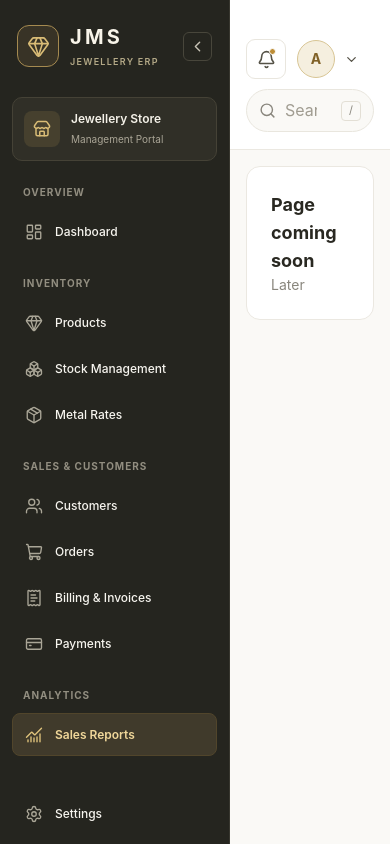
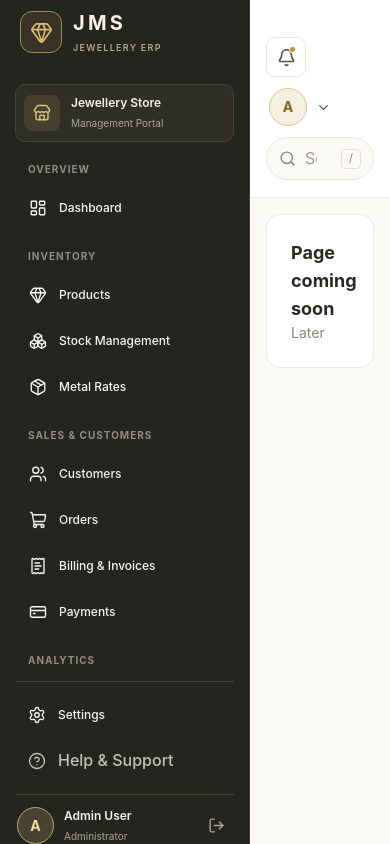
Before and after one commit to im-nilesh-dada/jewellery-management-frontend, a React (Vite) app: page /reports in a window 390 px wide. Built offline with nearby package versions, Linux system fonts and the light colour scheme.

Commit message:
feat: enhance sidebar functionality with expandable/collapsible feature and improve layout responsiveness

```diff
--- a/src/App.jsx
+++ b/src/App.jsx
@@ -1,4 +1,5 @@
-import { Routes, Route, Navigate } from "react-router-dom";
+import { useState } from "react";
+import { Routes, Route } from "react-router-dom";
 
 import Sidebar from "./components/Common/Sidebar";
 import Topbar from "./components/Common/Topbar";
@@ -8,16 +9,31 @@ import Dashboard from "./pages/Dashboard";
 import Products from "./pages/Products";
 import Inventory from "./pages/Inventory";
 import MetalRates from "./pages/MetalRates";
-import Customers from "./pages/Customers"
+import Customers from "./pages/Customers";
 
 function AppLayout() {
+  const [sidebarExpanded, setSidebarExpanded] = useState(false);
+
   return (
     <div className="min-h-screen bg-[#faf9f6]">
-      {/* Fixed sidebar */}
-      <Sidebar />
+      <Sidebar
+        expanded={sidebarExpanded}
+        onMouseEnter={() => setSidebarExpanded(true)}
+        onMouseLeave={() => setSidebarExpanded(false)}
+      />
 
-      {/* Main content */}
-      <main className="ml-[250px] min-h-screen min-w-0 max-[768px]:ml-[230px]">
+      {/* Main content moves with the sidebar */}
+      <main
+        className={`
+          min-h-screen min-w-0
+          ${
+            sidebarExpanded
+              ? "ml-[250px]"
+              : "ml-[68px]"
+          }
+          transition-[margin] duration-300 ease-in-out
+        `}
+      >
         <Topbar />
 
         <div className="p-[30px] max-[768px]:p-4">
@@ -30,7 +46,7 @@ function AppLayout() {
 
             <Route path="/metal-rates" element={<MetalRates />} />
 
-            <Route path='/customers' element={<Customers/>}/>
+            <Route path="/customers" element={<Customers />} />
 
             <Route
               path="*"
@@ -59,7 +75,7 @@ function App() {
       {/* Login page without dashboard layout */}
       <Route path="/login" element={<Login />} />
 
-      {/* Dashboard and other application pages */}
+      {/* Dashboard and application pages */}
       <Route path="/*" element={<AppLayout />} />
     </Routes>
   );
--- a/src/components/Common/Sidebar.jsx
+++ b/src/components/Common/Sidebar.jsx
@@ -1,4 +1,3 @@
-
 import { NavLink } from "react-router-dom";
 
 import {
@@ -13,7 +12,6 @@ import {
   ChartNoAxesCombined,
   Settings,
   Store,
-  ChevronLeft,
   CircleHelp,
   LogOut,
 } from "lucide-react";
@@ -54,65 +52,113 @@ const navigationGroups = [
   },
 ];
 
-function Sidebar() {
+function Sidebar({ expanded, onMouseEnter, onMouseLeave }) {
   const linkClasses =
-    "relative flex min-h-[43px] w-full items-center gap-3 rounded-lg border border-transparent px-3 my-[3px] text-left text-xs font-medium text-[#c5c2b8] transition-colors duration-200 hover:bg-[#343329] hover:text-white [&>svg]:shrink-0 [&>svg]:text-[#aaa697] hover:[&>svg]:text-[#ddc17c]";
+    "my-[3px] flex min-h-[43px] w-full items-center gap-3 rounded-xl border border-transparent px-3 pr-4 text-left text-xs font-medium text-[#c5c2b8] transition-[background-color,border-color,color] duration-200 ease-in-out hover:bg-[#343329] hover:text-white focus-visible:outline-none focus-visible:ring-2 focus-visible:ring-[#d9bc76]/70 [&>svg]:shrink-0 [&>svg]:text-[#aaa697] hover:[&>svg]:text-[#ddc17c]";
+
+  const activeClasses =
+    "!border-[#51452b] !bg-[#403a2b] !font-semibold !text-[#f0d79a] [&>svg]:!text-[#e0c47c]";
 
   return (
-    <aside className="fixed inset-y-0 left-0 z-[100] flex h-screen w-[250px] flex-col overflow-y-auto border-r border-[#38372f] bg-[#25251f] px-[15px] pb-[14px] pt-[22px] text-[#f7f5ef] [scrollbar-color:#514e40_#25251f] [scrollbar-width:thin] max-[768px]:w-[230px] max-[768px]:px-3">
-
+    <aside
+      onMouseEnter={onMouseEnter}
+      onMouseLeave={onMouseLeave}
+      className={`
+        fixed inset-y-0 left-0 z-[100]
+        flex h-screen flex-col
+        overflow-hidden
+        border-r border-[#38372f]
+        bg-[#25251f] text-[#f7f5ef]
+        ${expanded ? "w-[250px] px-[15px]" : "w-[68px] px-[9px]"}
+        transition-[width,padding] duration-300 ease-in-out
+        motion-reduce:transition-none
+      `}
+    >
       {/* Brand */}
-      <div className="flex min-h-12 items-center gap-[11px] px-[5px]">
+      <div className="flex h-[64px] shrink-0 items-center gap-[11px] overflow-hidden px-[5px]">
         <div className="grid h-[42px] w-[42px] shrink-0 place-items-center rounded-xl border border-[#a58a50] bg-[#383326] text-[#d9bc76]">
           <Gem size={23} strokeWidth={1.7} />
         </div>
 
-        <div className="min-w-0 flex-1">
-          <h2 className="m-0 text-xl font-bold tracking-[0.16em] text-[#f8f4e9]">
+        <div
+          className={`min-w-0 flex-1 overflow-hidden transition-opacity duration-200 ${
+            expanded ? "opacity-100" : "opacity-0"
+          }`}
+        >
+          <h2 className="m-0 whitespace-nowrap text-xl font-bold tracking-[0.16em] text-[#f8f4e9]">
             JMS
           </h2>
-          <span className="mt-1 block text-[9px] font-semibold tracking-[0.14em] text-[#b4a987]">
+
+          <span className="mt-1 block whitespace-nowrap text-[9px] font-semibold tracking-[0.14em] text-[#b4a987]">
             JEWELLERY ERP
           </span>
         </div>
-
-        <button
-          type="button"
-          aria-label="Sidebar menu"
-          title="Sidebar menu"
-          className="grid h-[29px] w-[29px] shrink-0 place-items-center rounded-md border border-[#48463b] bg-transparent text-[#c7c2b5] hover:bg-[#39382f]"
-        >
-          <ChevronLeft size={17} />
-        </button>
       </div>
 
       {/* Store information */}
-      <div className="my-[27px] mb-6 flex items-center gap-[11px] rounded-[10px] border border-[#454236] bg-[#302f27] p-[13px_11px]">
+      <div
+        className={`
+          my-5 flex min-h-[58px] shrink-0 items-center gap-[11px]
+          overflow-hidden rounded-[10px] border p-2
+          transition-colors duration-200
+          ${
+            expanded
+              ? "border-[#454236] bg-[#302f27]"
+              : "border-transparent bg-transparent"
+          }
+        `}
+      >
         <div className="grid h-9 w-9 shrink-0 place-items-center rounded-lg bg-[#46402e] text-[#d9bc76]">
           <Store size={18} />
         </div>
 
+        {expanded && (
           <div className="flex min-w-0 flex-col gap-[5px]">
-          <strong className="overflow-hidden text-ellipsis whitespace-nowrap text-xs font-semibold text-[#f4f1e8]">
+            <strong className="whitespace-nowrap text-xs font-semibold text-[#f4f1e8]">
               Jewellery Store
             </strong>
-          <span className="text-[10px] text-[#aaa596]">
+
+            <span className="whitespace-nowrap text-[10px] text-[#aaa596]">
               Management Portal
             </span>
           </div>
+        )}
       </div>
 
-      {/* Navigation */}
+      {/* Scrollable navigation */}
       <nav
-        className="flex-1"
+        className="
+          min-h-0 flex-1
+          overflow-x-hidden overflow-y-auto
+          mr-[-3px] pr-[5px] pl-[1px] pb-3
+          [scrollbar-color:#514e40_transparent]
+          [scrollbar-width:thin]
+        "
         aria-label="Main navigation"
       >
         {navigationGroups.map((group) => (
-          <div className="mb-[23px]" key={group.title}>
-            <p className="mb-[10px] mt-0 px-[11px] text-[10px] font-bold tracking-[0.1em] text-[#928e80]">
+          <div
+            className={expanded ? "mb-5" : "mb-4"}
+            key={group.title}
+          >
+            {/* Section heading */}
+            <div
+              className={`mb-[10px] flex h-[14px] items-center ${
+                expanded
+                  ? "justify-start px-3"
+                  : "justify-center"
+              }`}
+            >
+              {expanded ? (
+                <p className="m-0 whitespace-nowrap text-[10px] font-bold tracking-[0.1em] text-[#928e80]">
                   {group.title}
                 </p>
+              ) : (
+                <span className="h-0.5 w-8 shrink-0 rounded-full bg-[#444237]" />
+              )}
+            </div>
 
+            {/* Navigation links */}
             {group.items.map((item) => {
               const Icon = item.icon;
 
@@ -121,16 +167,24 @@ function Sidebar() {
                   key={item.path}
                   to={item.path}
                   end={item.path === "/"}
+                  title={!expanded ? item.label : undefined}
                   className={({ isActive }) =>
                     `${linkClasses} ${
-                      isActive
-                        ? "!border-[#51452b] !bg-[#403a2b] !font-semibold !text-[#f0d79a] [&>svg]:!text-[#e0c47c]"
-                        : ""
-                    }`
+                      !expanded
+                        ? "justify-center gap-0 px-0"
+                        : "mr-1"
+                    } ${isActive ? activeClasses : ""}`
                   }
                 >
+                  <span className="flex w-[18px] shrink-0 items-center justify-center">
                     <Icon size={18} strokeWidth={1.8} />
-                  <span className="min-w-0">{item.label}</span>
+                  </span>
+
+                  {expanded && (
+                    <span className="min-w-0 whitespace-nowrap">
+                      {item.label}
+                    </span>
+                  )}
                 </NavLink>
               );
             })}
@@ -138,43 +192,72 @@ function Sidebar() {
         ))}
       </nav>
 
-      {/* Bottom navigation */}
-      <div className="mt-[10px] shrink-0">
+      {/* Bottom section */}
+      <div className="mt-2 shrink-0 border-t border-[#444237] pt-2">
         <NavLink
           to="/settings"
+          title={!expanded ? "Settings" : undefined}
           className={({ isActive }) =>
             `${linkClasses} ${
-              isActive
-                ? "!border-[#51452b] !bg-[#403a2b] !text-[#f0d79a] [&>svg]:!text-[#e0c47c]"
-                : ""
-            }`
+              !expanded
+                ? "justify-center gap-0 px-0"
+                : "mr-1"
+            } ${isActive ? activeClasses : ""}`
           }
         >
+          <span className="flex w-[18px] shrink-0 items-center justify-center">
             <Settings size={18} strokeWidth={1.8} />
-          <span>Settings</span>
+          </span>
+
+          {expanded && (
+            <span className="whitespace-nowrap">Settings</span>
+          )}
         </NavLink>
 
         <button
           type="button"
-          className={`${linkClasses} font-[inherit]`}
+          title={!expanded ? "Help & Support" : undefined}
+          className={`${linkClasses} ${
+            !expanded
+              ? "justify-center gap-0 px-0"
+              : "mr-1"
+          } font-[inherit]`}
         >
+          <span className="flex w-[18px] shrink-0 items-center justify-center">
             <CircleHelp size={18} strokeWidth={1.8} />
-          <span>Help &amp; Support</span>
+          </span>
+
+          {expanded && (
+            <span className="whitespace-nowrap">
+              Help &amp; Support
+            </span>
+          )}
         </button>
 
-        <div className="mx-[2px] my-[15px] h-px bg-[#444237]" />
-
         {/* Admin profile */}
-        <div className="flex items-center gap-2.5 px-[2px] pb-[3px] pt-[5px]">
+        <div
+          className={`
+            mt-3 flex min-h-[48px] items-center
+            overflow-hidden border-t border-[#444237] pt-3
+            ${
+              expanded
+                ? "gap-2.5 px-[2px]"
+                : "justify-center"
+            }
+          `}
+        >
           <div className="grid h-[37px] w-[37px] shrink-0 place-items-center rounded-full border border-[#bca66e] bg-[#4a4230] text-sm font-bold text-[#f1dca3]">
             A
           </div>
 
+          {expanded && (
+            <>
               <div className="flex min-w-0 flex-1 flex-col gap-[5px]">
-            <strong className="overflow-hidden text-ellipsis whitespace-nowrap text-xs font-semibold text-[#f4f1e8]">
+                <strong className="whitespace-nowrap text-xs font-semibold text-[#f4f1e8]">
                   Admin User
                 </strong>
-            <span className="text-[10px] text-[#aaa596]">
+
+                <span className="whitespace-nowrap text-[10px] text-[#aaa596]">
                   Administrator
                 </span>
               </div>
@@ -183,10 +266,12 @@ function Sidebar() {
                 type="button"
                 aria-label="Logout"
                 title="Logout"
-            className="grid h-8 w-8 shrink-0 place-items-center rounded-lg bg-transparent text-[#aaa596] hover:bg-[#45302b] hover:text-[#ffb4a9]"
+                className="grid h-8 w-8 shrink-0 place-items-center rounded-lg bg-transparent text-[#aaa596] transition-colors duration-200 hover:bg-[#45302b] hover:text-[#ffb4a9] focus-visible:outline-none focus-visible:ring-2 focus-visible:ring-[#d9bc76]"
               >
                 <LogOut size={17} />
               </button>
+            </>
+          )}
         </div>
       </div>
     </aside>
```
Lines whose indentation alone changed are shown as unchanged.
